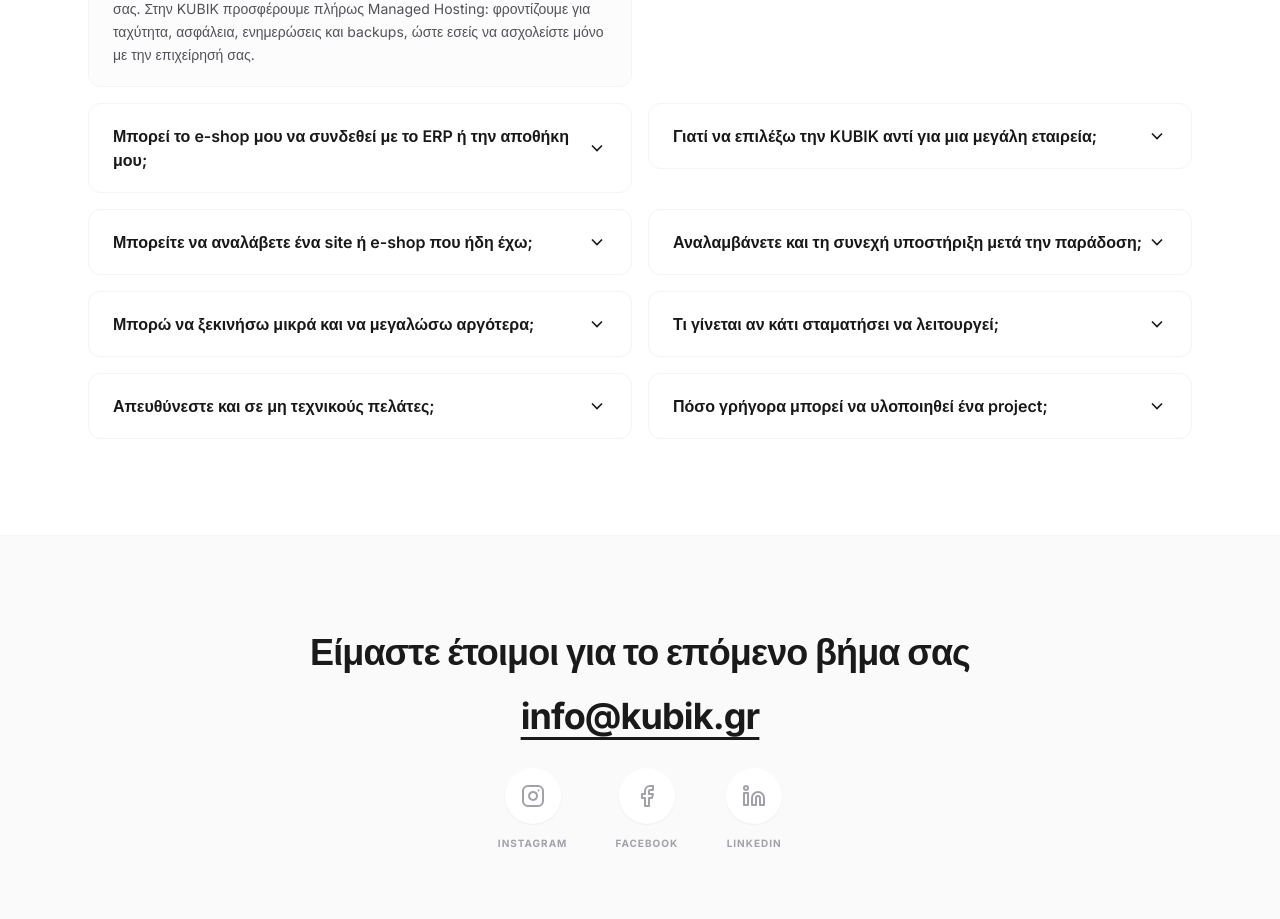
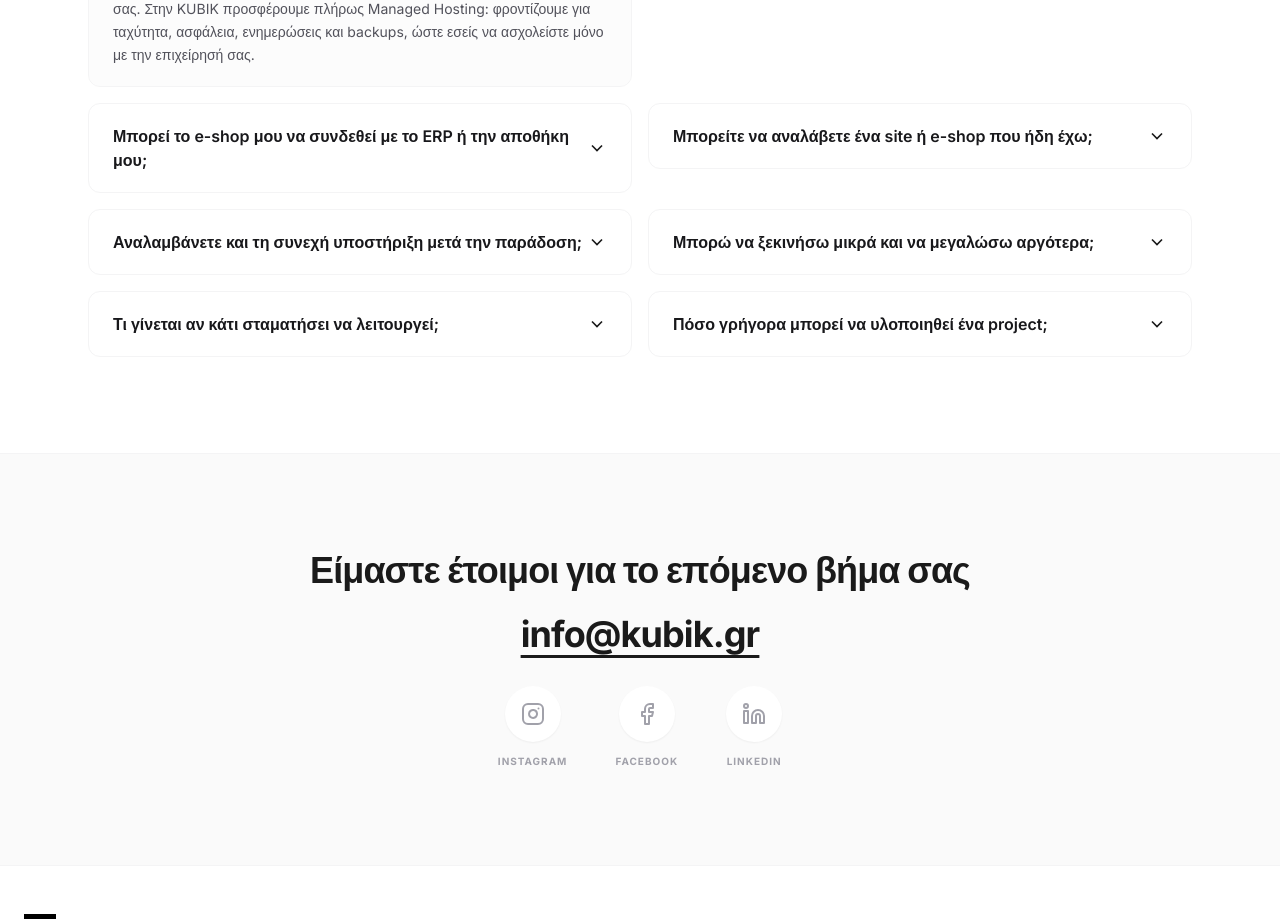
Before and after one commit to dimitrisnimas/Kubik.gr, a React (Vite) app: page / in a window 1280 px wide. Shown: the part 4378-5297 px from the top of the page. Built offline with nearby package versions, Linux system fonts and the light colour scheme; grey boxes are pictures that could not be loaded.

Commit message:
Update hrefs in emails and socials

```diff
--- a/App.tsx
+++ b/App.tsx
@@ -136,7 +136,7 @@ const Hero: React.FC = () => (
         Στην KUBIK δεν είστε άλλος ένας αριθμός σε ένα ticket system. Είμαστε ο τεχνικός σας συνεργάτης που εξασφαλίζει ότι το site, το hosting και το e-shop σας λειτουργούν αδιάλειπτα.
       </p>
       <div className="flex flex-col sm:flex-row items-center justify-center gap-4">
-        <a href="mailto:info@kubik.gr" className="w-full sm:w-auto px-10 py-5 bg-black text-white rounded-full font-bold hover:bg-zinc-800 transition-all flex items-center justify-center gap-2 shadow-2xl shadow-black/10">
+        <a href="mailto:info@kubik.gr" target="_blank" className="w-full sm:w-auto px-10 py-5 bg-black text-white rounded-full font-bold hover:bg-zinc-800 transition-all flex items-center justify-center gap-2 shadow-2xl shadow-black/10">
           Ξεκινήστε τη συνεργασία
           <svg width="18" height="18" viewBox="0 0 24 24" fill="none" stroke="currentColor" strokeWidth="2.5" strokeLinecap="round" strokeLinejoin="round"><path d="M5 12h14m-7-7 7 7-7 7" /></svg>
         </a>
@@ -305,10 +305,6 @@ const FAQ: React.FC = () => {
       a: "Ναι, και είναι ένα από τα δυνατά μας σημεία. Δημιουργούμε αξιόπιστες συνδέσεις ώστε αποθέματα, τιμές και παραγγελίες να συγχρονίζονται αυτόματα, εξοικονομώντας χρόνο και αποφεύγοντας λάθη."
     },
     {
-      q: "Γιατί να επιλέξω την KUBIK αντί για μια μεγάλη εταιρεία;",
-      a: "Γιατί στην KUBIK έχετε έναν προσωπικό τεχνικό συνεργάτη. Δεν υπάρχουν απρόσωπα ticket systems, καθυστερήσεις ή χαμένη πληροφορία μεταξύ τμημάτων. Η λύση που λαμβάνετε είναι προσαρμοσμένη 100% στις ανάγκες σας."
-    },
-    {
       q: "Μπορείτε να αναλάβετε ένα site ή e-shop που ήδη έχω;",
       a: "Φυσικά. Αναλαμβάνουμε βελτιστοποίηση ταχύτητας, διόρθωση προβλημάτων, αναβάθμιση υποδομής ή μεταφορά σε πιο αξιόπιστο hosting — ακόμη κι αν το site δεν έχει κατασκευαστεί από εμάς."
     },
@@ -323,10 +319,6 @@ const FAQ: React.FC = () => {
     {
       q: "Τι γίνεται αν κάτι σταματήσει να λειτουργεί;",
       a: "Σε περίπτωση προβλήματος, γνωρίζετε ακριβώς ποιος το διαχειρίζεται. Δεν μιλάτε με call centers — μιλάτε απευθείας με τον άνθρωπο που έχει αναλάβει την υποδομή σας."
-    },
-    {
-      q: "Απευθύνεστε και σε μη τεχνικούς πελάτες;",
-      a: "Ναι. Εξηγούμε τα πάντα με απλό τρόπο και φροντίζουμε οι λύσεις που παραδίδουμε να είναι εύκολες στη χρήση, ακόμα κι αν δεν έχετε τεχνικό υπόβαθρο."
     },
     {
       q: "Πόσο γρήγορα μπορεί να υλοποιηθεί ένα project;",
@@ -368,12 +360,12 @@ const CTA: React.FC = () => (
     <div className="max-w-3xl mx-auto px-6 text-center">
       <h2 className="text-3xl md:text-4xl font-bold mb-6 tracking-tight">Είμαστε έτοιμοι για το επόμενο βήμα σας</h2>
       <div className="flex flex-col items-center gap-8">
-        <a href="mailto:info@kubik.gr" className="text-2xl md:text-4xl font-bold hover:text-zinc-400 transition-colors tracking-tight underline underline-offset-8">
+        <a href="mailto:info@kubik.gr" target="_blank" className="text-2xl md:text-4xl font-bold hover:text-zinc-400 transition-colors tracking-tight underline underline-offset-8">
           info@kubik.gr
         </a>
         <div className="flex justify-center space-x-12">
           {SOCIALS.map((social) => (
-            <a key={social.name} href={social.href} className="flex flex-col items-center gap-3 group" aria-label={social.name}>
+            <a key={social.name} href={social.href} target="_blank" className="flex flex-col items-center gap-3 group" aria-label={social.name}>
               <div className="p-4 bg-white rounded-full shadow-sm text-zinc-400 group-hover:text-black transition-all duration-300">
                 {social.icon}
               </div>
```
